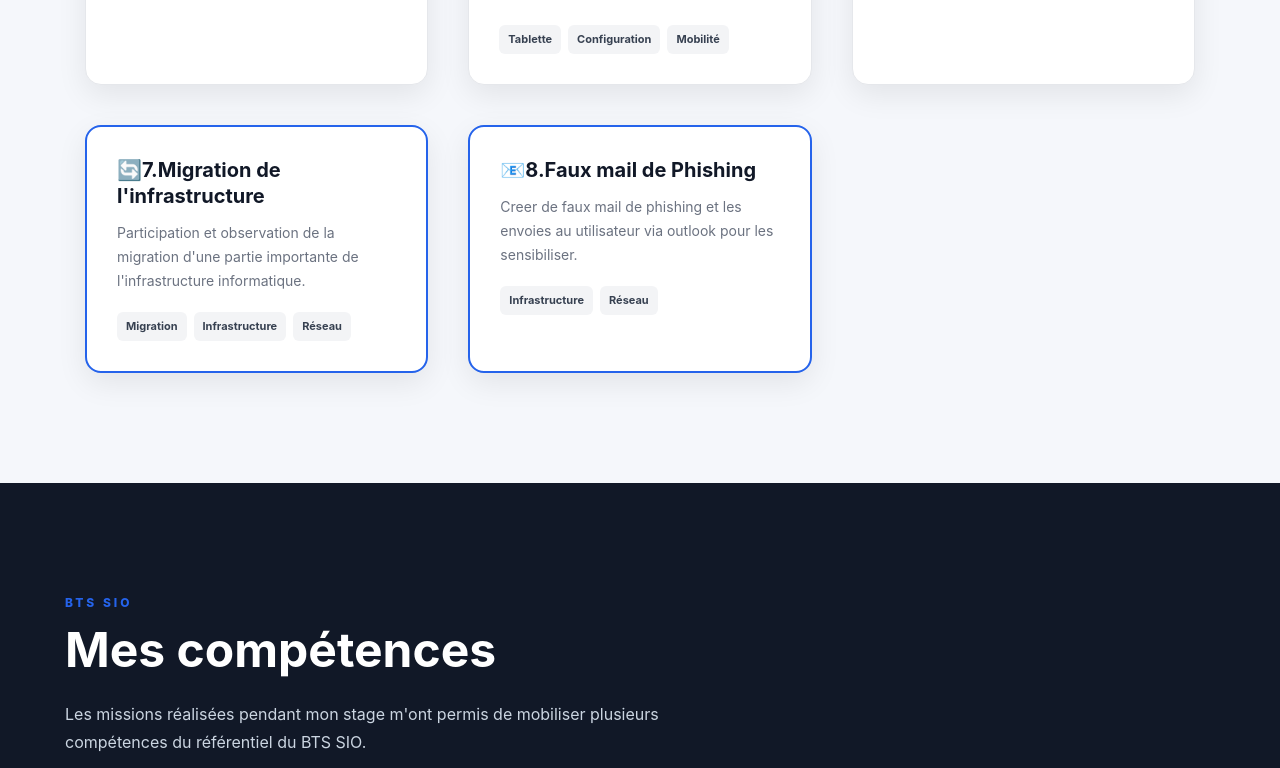
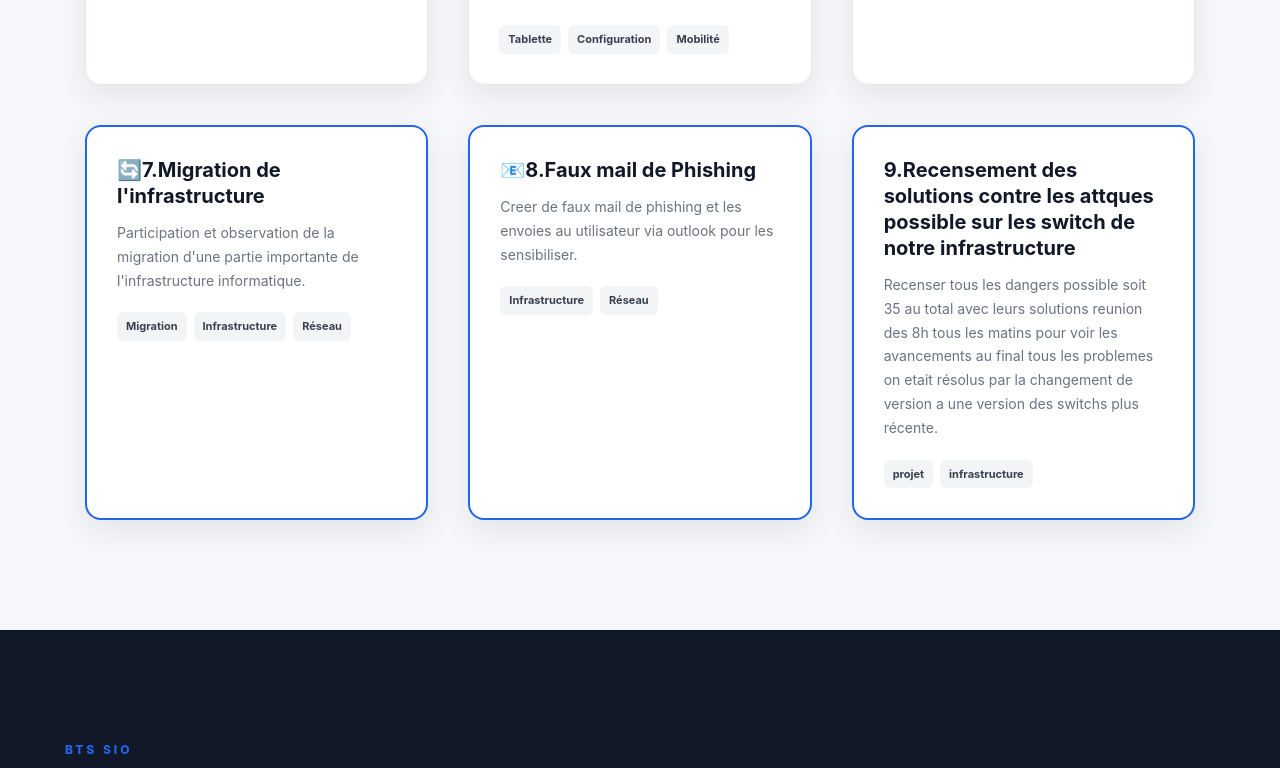
Before and after one commit to Gardes-mateo/Porte-folio, a plain HTML site: page index.html in a window 1280 px wide. Shown: the part 4426-5194 px from the top of the page. Drawn offline with Linux system fonts and the light colour scheme.

Commit message:
ajout d'élement

```diff
--- a/index.html
+++ b/index.html
@@ -421,6 +421,25 @@
 
 
             </article>
+            <article class="mission-card featured">
+
+
+                <h3>9.Recensement des solutions contre les attques possible sur les switch de notre infrastructure</h3>
+
+                <p>
+                    Recenser tous les dangers possible soit 35 au total avec leurs solutions
+                    reunion des 8h tous les matins pour voir les avancements au final tous les
+                    problemes on etait résolus par la changement de version a une version
+                    des switchs plus récente.
+                </p>
+
+                <div class="mission-tags">
+                    <span>projet</span>
+                    <span>infrastructure</span>
+                </div>
+
+
+            </article>
         </div>
 
     </section>
@@ -564,7 +583,12 @@
                     <tr>
                         <td>Faux mails de phishing</td>
                         <td>Infrastructure réseau</td>
-                        <td>Sensibilisation</td>
+                        <td>Développement de la présence en ligne</td>
+                    </tr>
+                    <tr>
+                        <td>projet</td>
+                        <td>protection de l'infrastructure</td>
+                        <td>travailler en mode projet</td>
                     </tr>
                 </tbody>
 
```
